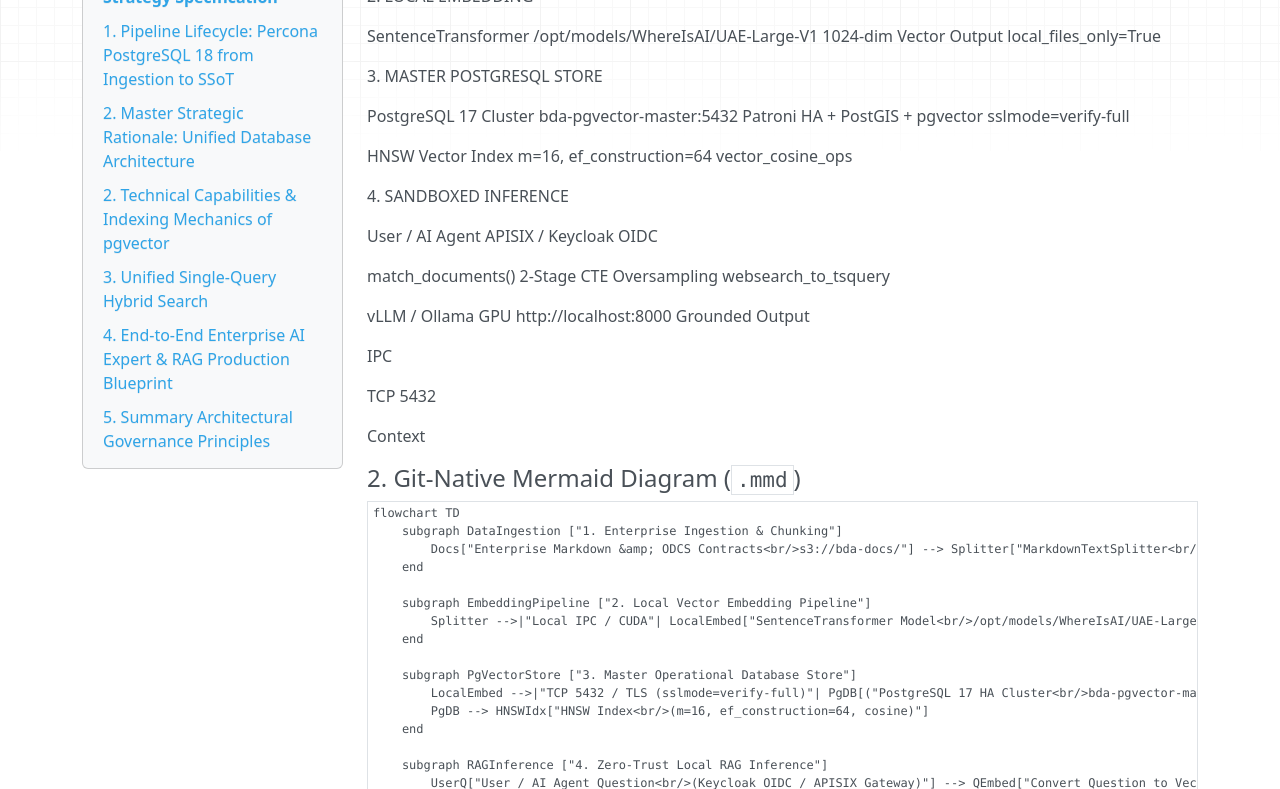
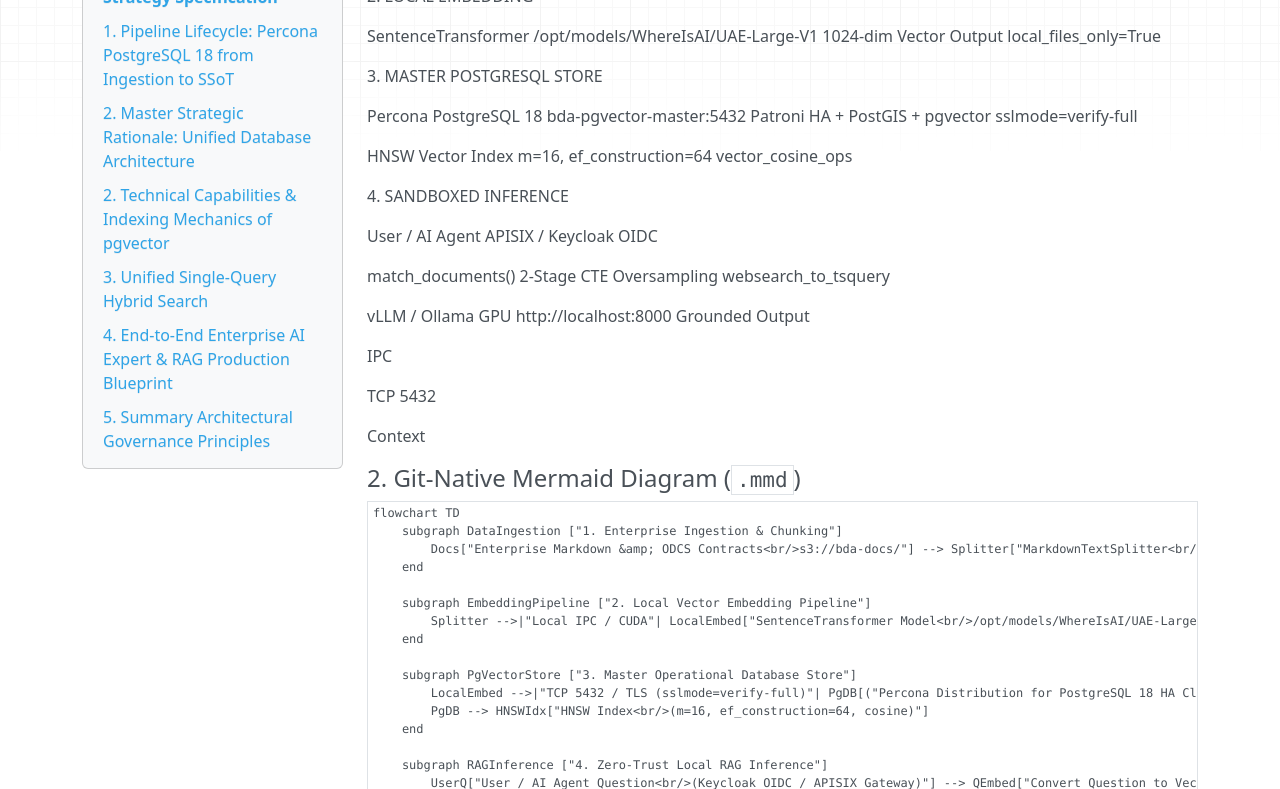
Before and after one commit to linuxmalaysia/bda-ai-infra, an MkDocs documentation site: the page built from docs/reference/postgresql-pgvector-enterprise-strategy.md, in a window 1280 px wide and 1400 px high, scrolled down 8177 px. Shown: the part 155-944 px from the top of the window. Built offline with MkDocs 1.6.1, drawn with Linux system fonts in a browser that asks for light colours; nearby versions of some CDN libraries; some of the changed text lies outside the part shown.

Commit message:
docs: update PostgreSQL 18 cluster terminology in RAG diagrams
Update diagram labels in docs/reference/postgresql-pgvector-enterprise-strategy.md to align with documented PostgreSQL 18 terminology:
- Change 'PostgreSQL 17 Cluster' to 'Percona PostgreSQL 18' in SVG diagram node.
- Change 'PostgreSQL 17 HA Cluster' to 'Percona Distribution for PostgreSQL 18 HA Cluster' in Mermaid diagram node.

Co-authored-by: google-labs-jules[bot] <161369871+google-labs-jules[bot]@users.noreply.github.com>

```diff
--- a/docs/reference/postgresql-pgvector-enterprise-strategy.md
+++ b/docs/reference/postgresql-pgvector-enterprise-strategy.md
@@ -422,7 +422,7 @@ Following the research patterns established in Percona's technical guidance (*Cr
   </text>
 
   <rect x="515" y="130" width="210" height="120" fill="#0F172A" stroke="#22C55E" stroke-width="1" rx="6"/>
-  <text x="525" y="152" font-family="-apple-system, BlinkMacSystemFont, 'Segoe UI', Roboto, sans-serif" font-size="13" font-weight="bold" fill="#86EFAC">PostgreSQL 17 Cluster</text>
+  <text x="525" y="152" font-family="-apple-system, BlinkMacSystemFont, 'Segoe UI', Roboto, sans-serif" font-size="12" font-weight="bold" fill="#86EFAC">Percona PostgreSQL 18</text>
   <text x="525" y="172" font-family="Consolas, Monaco, monospace" font-size="10" fill="#E2E8F0">bda-pgvector-master:5432</text>
   <text x="525" y="192" font-family="-apple-system, BlinkMacSystemFont, 'Segoe UI', Roboto, sans-serif" font-size="11" fill="#4ADE80">Patroni HA + PostGIS + pgvector</text>
   <text x="525" y="212" font-family="Consolas, Monaco, monospace" font-size="10" fill="#94A3B8">sslmode=verify-full</text>
@@ -489,7 +489,7 @@ flowchart TD
     end
 
     subgraph PgVectorStore ["3. Master Operational Database Store"]
-        LocalEmbed -->|"TCP 5432 / TLS (sslmode=verify-full)"| PgDB[("PostgreSQL 17 HA Cluster<br/>bda-pgvector-master:5432<br/>(Patroni + pgvector + PostGIS)")]
+        LocalEmbed -->|"TCP 5432 / TLS (sslmode=verify-full)"| PgDB[("Percona Distribution for PostgreSQL 18 HA Cluster<br/>bda-pgvector-master:5432<br/>(Patroni + pgvector + PostGIS)")]
         PgDB --> HNSWIdx["HNSW Index<br/>(m=16, ef_construction=64, cosine)"]
     end
 
```
